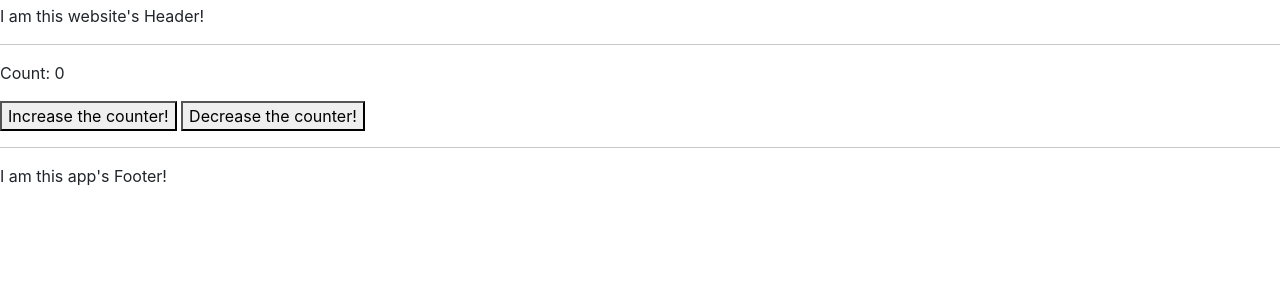
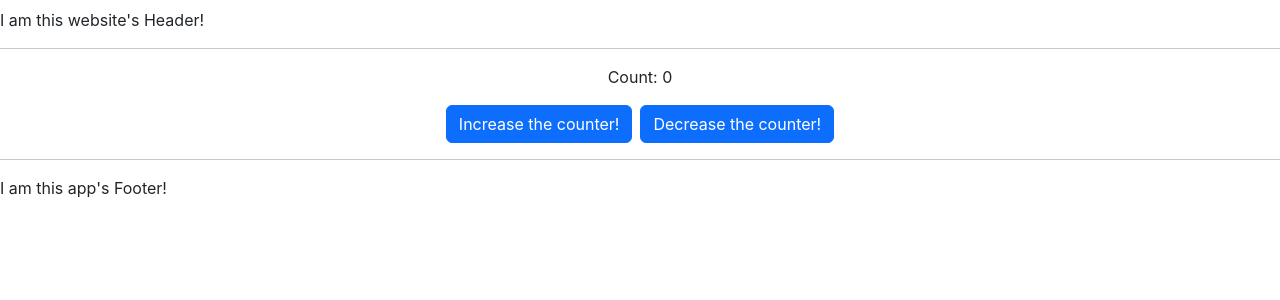
Before and after one commit to hhenriques1999/ReactSelfCrashLearning, a React (Create React App) app in the folder reactselfcrashlearning/: page / in a window 1280 px wide. Shown: the top 300 px of the page. Built offline with nearby package versions, Linux system fonts and the light colour scheme.

Commit message:
Use bootstrap to style the buttons

```diff
--- a/reactselfcrashlearning/src/App.js
+++ b/reactselfcrashlearning/src/App.js
@@ -3,8 +3,8 @@ import React, { useState } from 'react';
 
 const commonFlexStyle = { "display": "flex", "justify-content": "center", "align-items": "center" };
 
-const headerStyle = { commonFlexStyle, "margin-top": ".25em" };
-const footerStyle = { commonFlexStyle, "margin-bottom": ".25em" };
+const headerStyle = { commonFlexStyle, "marginTop": ".5em" };
+const footerStyle = { commonFlexStyle, "marginBottom": ".5em" };
 
 function Counter() {
   const [count, setCounter] = useState(0);
@@ -13,10 +13,12 @@ function Counter() {
   const decrement = () => setCounter(count - 1);
 
   return (
-    <div>
+    <div className='d-flex flex-column justify-content-center align-items-center'>
       <p>Count: {count}</p>
-      <button onClick={increment}>Increase the counter!</button>&nbsp;
-      <button onClick={decrement}>Decrease the counter!</button>
+      <div className='d-flex flex-row gap-2'>
+        <button className="btn btn-primary" onClick={increment}>Increase the counter!</button>
+        <button className="btn btn-primary" onClick={decrement}>Decrease the counter!</button>
+      </div>
     </div>
   );
 }
```
